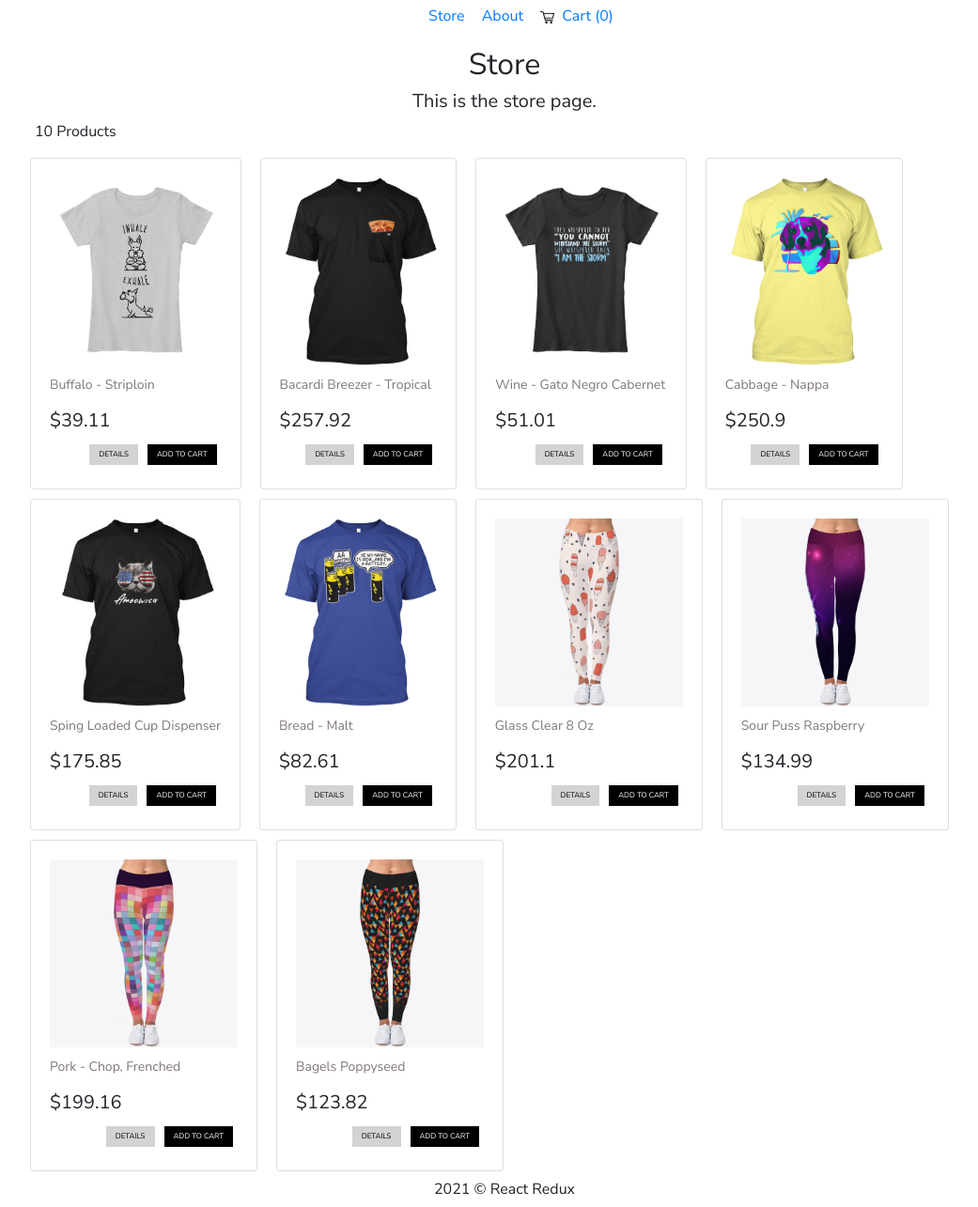
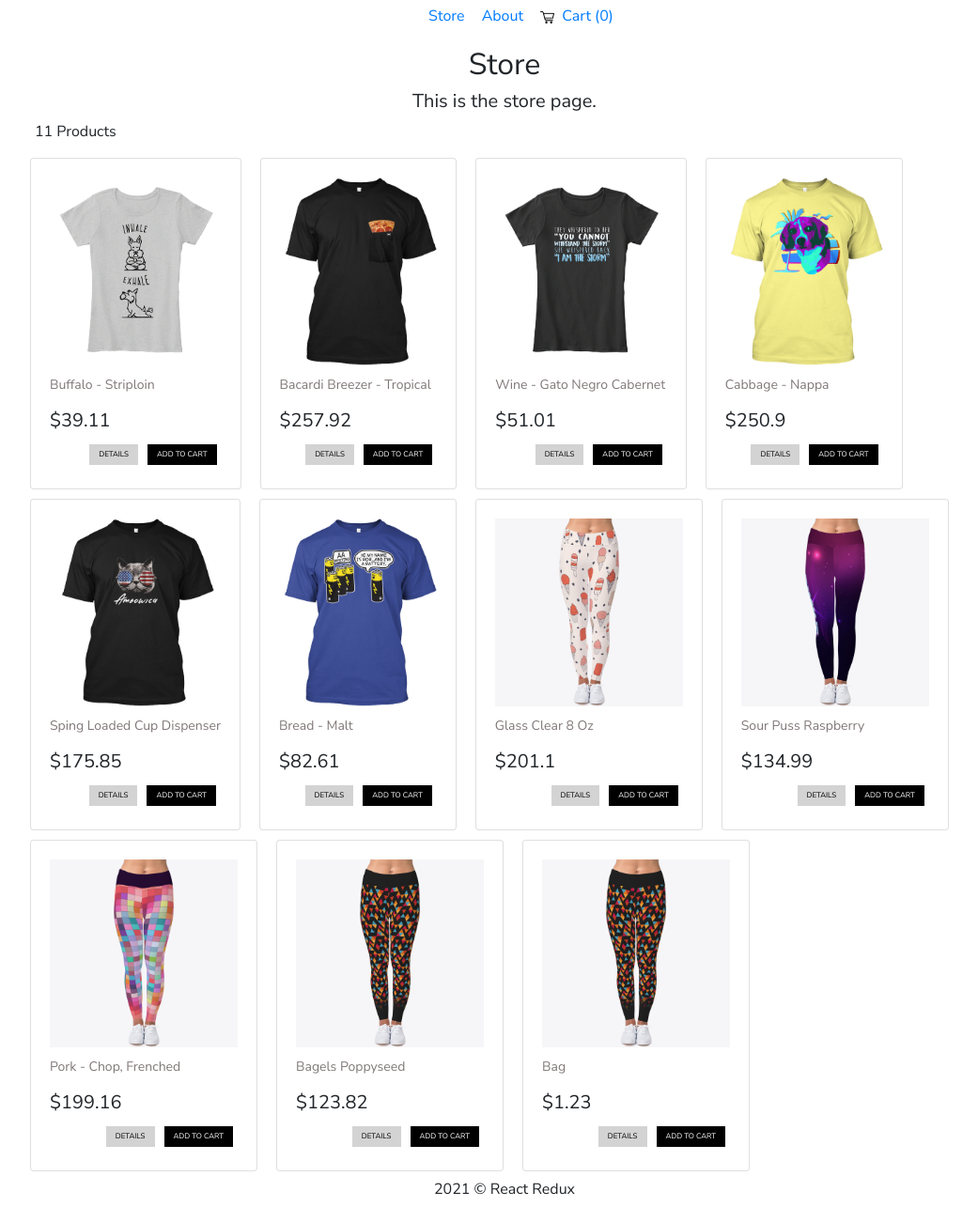
Before and after one commit to vezinaca/redux-shopping-cart, a React (Create React App) app: page /store in a window 1280 px wide. Shown: the whole page at 94% size, without its empty margins (103-1144 px from the left). Built offline with nearby package versions, Linux system fonts and the light colour scheme.

Commit message:
redux store working

```diff
--- a/src/app/store.js
+++ b/src/app/store.js
@@ -1,8 +1,10 @@
 import { configureStore } from '@reduxjs/toolkit';
-import counterReducer from '../features/counter/counterSlice';
+//import counterReducer from '../features/counter/counterSlice';
+import cartReducer from "../features/cart/cartSlice";
 
 export const store = configureStore({
   reducer: {
-    counter: counterReducer,
+    //counter: counterReducer,
+    cart: cartReducer,
   },
 });
--- a/src/components/Header.js
+++ b/src/components/Header.js
@@ -2,15 +2,20 @@
 import { Link } from "react-router-dom";
 import "./Header.css";
 import imgCart from './cart.png';
+import { useSelector } from "react-redux";
+import { selectCart } from "../features/cart/cartSlice";
 
  const Header = () => {
+
+    const cart = useSelector(selectCart);
+
     return (
         <div>
             <nav className="nav">
                 <ul className="ul">
                     <Link to="/store"><li>Store</li></Link>
                     <Link to="/about"><li>About</li></Link>
-                    <Link to="/cart"><li><img className="cartLogo" src={imgCart} width="15px" alt="problem"/>Cart (0)</li></Link>
+                    <Link to="/cart"><li><img className="cartLogo" src={imgCart} width="15px" alt="problem"/>Cart ({cart.length})</li></Link>
                 </ul>
             </nav>
         </div>
--- a/src/components/StoreItem.js
+++ b/src/components/StoreItem.js
@@ -10,20 +10,22 @@
         selectCart,
          } from "../features/cart/cartSlice";
 
-
-
-
 const StoreItem = ({ product }) => {
 
-    const count = useSelector(selectCart);
+    const cart = useSelector(selectCart);
     const dispatch = useDispatch();
 
+    // cart.cartItems.forEach(cartItem => {
+    //    console.log('cartItem dans StoreItem: ', cartItem);
+    // })
+
     const handleClick = (e) => {
-        console.log('click add to cart: ', product);
+        //console.log('click add to cart: ', product);
+        //console.log('cart dans StoreItem: ', cart);
         dispatch(addToCart(product));
     }
 
-    return(
+    return (
         <>
             <Card className="my-card">
                 <Card.Body>
--- a/src/features/cart/cartSlice.js
+++ b/src/features/cart/cartSlice.js
@@ -11,11 +11,13 @@
     initialState,
 
     reducers: {
-        addToCart: (state) => {
-            //state.cartItems.push('produit');
-            console.log('dansCartSlice add');
+        addToCart: (state, action) => {
+            state.cartItems.push({...action.payload});
+            //console.log('dansCartSlice add');
+            //console.log(current(state));
+            //console.log("state.cartItems dans cartSlice: ", state.cartItems);
         },
-        removeFromCart: (state) => {
+        removeFromCart: (state, action) => {
             state.checkout = true;
         }
     }
@@ -23,6 +25,10 @@
 
 export const { addToCart, removeFromCart} = cartSlice.actions;
 
-export const selectCart = state => state.cartItems;
+//export const selectCart = (state) => state.cart.cartItems;
+export const selectCart = state => state.cart.cartItems;
+
+//export const selectCount = (state) => state.counter.value;
+
 
 export default cartSlice.reducer;
--- a/src/pages/Cart.js
+++ b/src/pages/Cart.js
@@ -1,22 +1,30 @@
 import React from "react";
-import { useSelector } from "react-redux";
+import { useSelector, useDispatch } from "react-redux";
+import StoreItem from "../components/StoreItem";
 
-import {
-    addToCart,
-    removeFromCart,
-    selectCart,
-} from "../features/cart/cartSlice";
+import { addToCart, removeFromCart, selectCart } from "../features/cart/cartSlice";
+
+
 
 const Cart = () => {
 
     const cart = useSelector(selectCart);
-    console.log(cart);
+    const disptach = useDispatch();
+    //console.log("cart dans page Cart: ", cart);
 
+    // cart?.forEach(item => {
+    //     console.log('item dans cart: ', item);
+    // })
+
+    const allItemsCart = cart?.map(product => (
+        <StoreItem key={product.id} product={product} />
+    ))
 
     return (
         <>
             <h2>Cart</h2>
             <h5>This is the cart page.</h5>
+            {allItemsCart}
         </>
     )
 }
--- a/src/pages/Store.js
+++ b/src/pages/Store.js
@@ -16,7 +16,7 @@
         <>
             <h2>Store</h2>
             <h5>This is the store page.</h5>
-            <p className="text-left">10 Products</p>
+            <p className="text-left">{products.length} Products</p>
             <div className="storeGrid">
                 <Row >
                     {allStoreItems}
--- a/src/utilities/dummyProducts.js
+++ b/src/utilities/dummyProducts.js
@@ -59,4 +59,10 @@
       price: "123.82",
       photo: "/img/10.jpg"
     },
+    {
+        id: 11,
+        name: "Bag",
+        price: "1.23",
+        photo: "/img/10.jpg"
+      },
   ];
```
Also changed, not shown: src/features/cart/CartNON.js (deleted, +0 -23 lines), src/index.js (+6 -5 lines).
